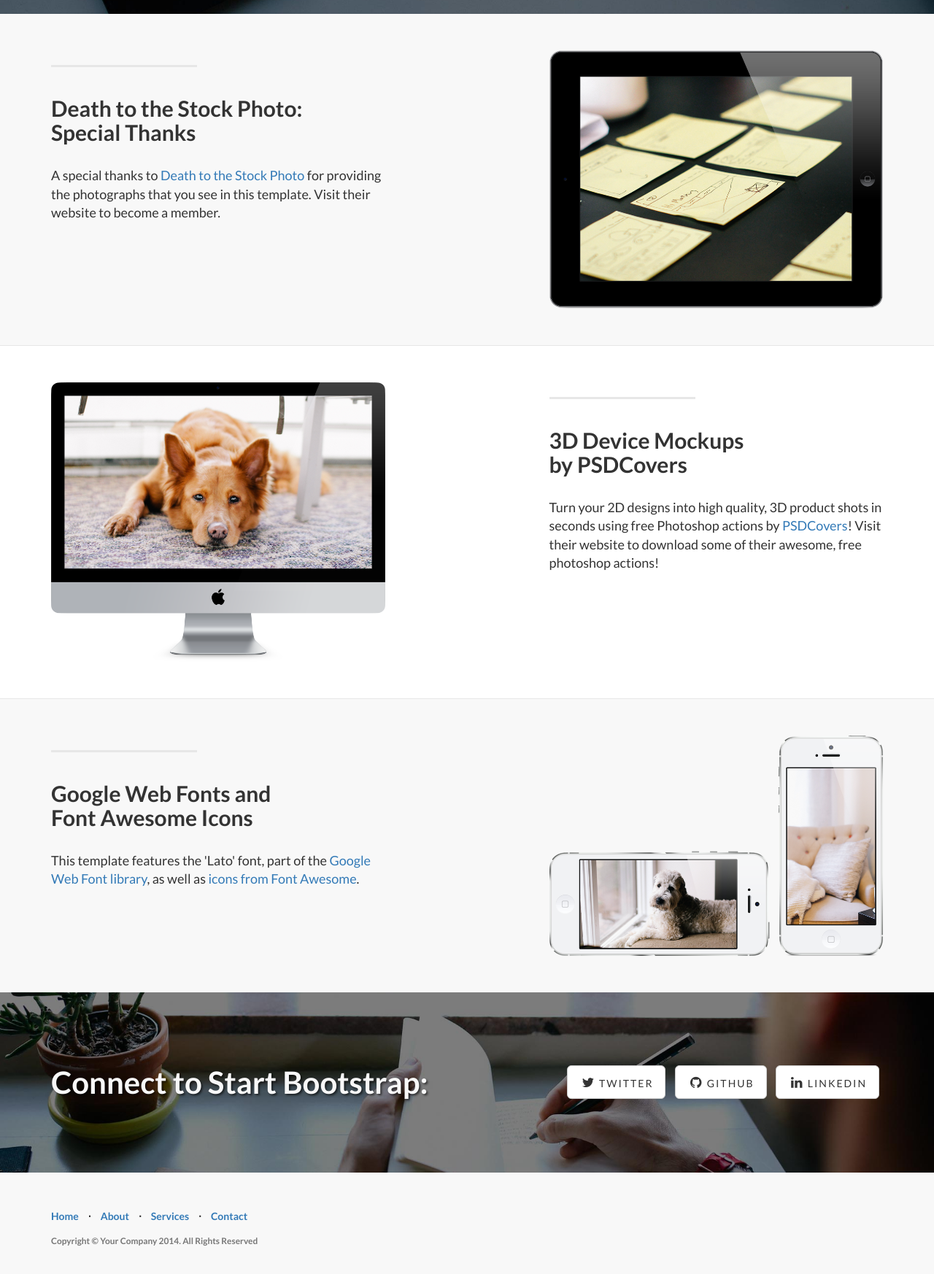
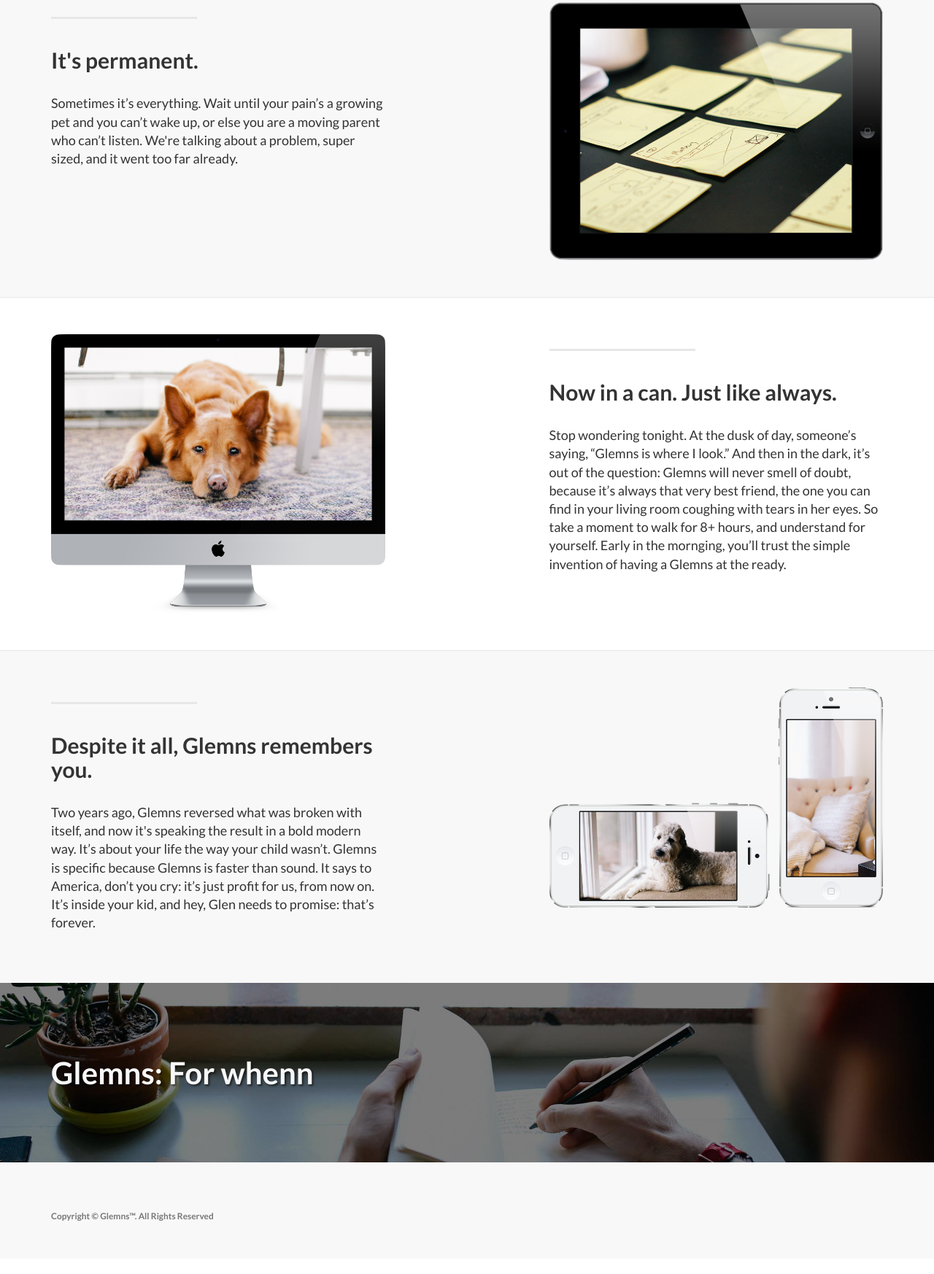
Before and after one commit to devinmcginty/glemns-site, a plain HTML site: page index.html in a window 1280 px wide. Shown: the part 758-2504 px from the top of the page at 73% size. After the commit the page ends 2483 px from the top, so only its background shows below. Drawn offline with Linux system fonts and the light colour scheme.

Commit message:
Add text

```diff
--- a/index.html
+++ b/index.html
@@ -9,7 +9,7 @@
     <meta name="description" content="">
     <meta name="author" content="">
 
-    <title>Landing Page - Start Bootstrap Theme</title>
+    <title>Glemns: For Whenn</title>
 
     <!-- Bootstrap Core CSS -->
     <link href="css/bootstrap.min.css" rel="stylesheet">
@@ -32,38 +32,6 @@
 
 <body>
 
-    <!-- Navigation -->
-    <nav class="navbar navbar-default navbar-fixed-top topnav" role="navigation">
-        <div class="container topnav">
-            <!-- Brand and toggle get grouped for better mobile display -->
-            <div class="navbar-header">
-                <button type="button" class="navbar-toggle" data-toggle="collapse" data-target="#bs-example-navbar-collapse-1">
-                    <span class="sr-only">Toggle navigation</span>
-                    <span class="icon-bar"></span>
-                    <span class="icon-bar"></span>
-                    <span class="icon-bar"></span>
-                </button>
-                <a class="navbar-brand topnav" href="#">Start Bootstrap</a>
-            </div>
-            <!-- Collect the nav links, forms, and other content for toggling -->
-            <div class="collapse navbar-collapse" id="bs-example-navbar-collapse-1">
-                <ul class="nav navbar-nav navbar-right">
-                    <li>
-                        <a href="#about">About</a>
-                    </li>
-                    <li>
-                        <a href="#services">Services</a>
-                    </li>
-                    <li>
-                        <a href="#contact">Contact</a>
-                    </li>
-                </ul>
-            </div>
-            <!-- /.navbar-collapse -->
-        </div>
-        <!-- /.container -->
-    </nav>
-
 
     <!-- Header -->
     <a name="about"></a>
@@ -73,20 +41,21 @@
             <div class="row">
                 <div class="col-lg-12">
                     <div class="intro-message">
-                        <h1>Landing Page</h1>
-                        <h3>A Template by Start Bootstrap</h3>
+                        <h1>Glemns</h1>
                         <hr class="intro-divider">
+                        <h3><em>For whenn</em></h3>
+                        <!--
                         <ul class="list-inline intro-social-buttons">
                             <li>
-                                <a href="https://twitter.com/SBootstrap" class="btn btn-default btn-lg"><i class="fa fa-twitter fa-fw"></i> <span class="network-name">Twitter</span></a>
+                              <a href="https://twitter.com/glemns" class="btn btn-default btn-lg">
+                                <i class="fa fa-twitter fa-fw"></i> <span class="network-name">Twitter</span></a>
                             </li>
                             <li>
-                                <a href="https://github.com/IronSummitMedia/startbootstrap" class="btn btn-default btn-lg"><i class="fa fa-github fa-fw"></i> <span class="network-name">Github</span></a>
-                            </li>
-                            <li>
-                                <a href="#" class="btn btn-default btn-lg"><i class="fa fa-linkedin fa-fw"></i> <span class="network-name">Linkedin</span></a>
+                              <a href="https://facebook.com/glemns" class="btn btn-default btn-lg">
+                                <i class="fa fa-facebook fa-fw"></i>Facebook<span class="network-name"></span></a>
                             </li>
                         </ul>
+                        -->
                     </div>
                 </div>
             </div>
@@ -107,8 +76,10 @@
                 <div class="col-lg-5 col-sm-6">
                     <hr class="section-heading-spacer">
                     <div class="clearfix"></div>
-                    <h2 class="section-heading">Death to the Stock Photo:<br>Special Thanks</h2>
-                    <p class="lead">A special thanks to <a target="_blank" href="http://join.deathtothestockphoto.com/">Death to the Stock Photo</a> for providing the photographs that you see in this template. Visit their website to become a member.</p>
+                    <h2 class="section-heading">It's permanent.</h2>
+                    <p class="lead">
+                    Sometimes it’s everything. Wait until your pain’s a growing pet and you can’t wake up, or else you are a moving parent who can’t listen. We're talking about a problem, super sized, and it went too far already.
+                    </p>
                 </div>
                 <div class="col-lg-5 col-lg-offset-2 col-sm-6">
                     <img class="img-responsive" src="img/ipad.png" alt="">
@@ -129,8 +100,10 @@
                 <div class="col-lg-5 col-lg-offset-1 col-sm-push-6  col-sm-6">
                     <hr class="section-heading-spacer">
                     <div class="clearfix"></div>
-                    <h2 class="section-heading">3D Device Mockups<br>by PSDCovers</h2>
-                    <p class="lead">Turn your 2D designs into high quality, 3D product shots in seconds using free Photoshop actions by <a target="_blank" href="http://www.psdcovers.com/">PSDCovers</a>! Visit their website to download some of their awesome, free photoshop actions!</p>
+                    <h2 class="section-heading">Now in a can. Just like always.</h2>
+                    <p class="lead">
+                    Stop wondering tonight. At the dusk of day, someone’s saying, “Glemns is where I look.” And then in the dark, it’s out of the question: Glemns will never smell of doubt, because it’s always that very best friend, the one you can find in your living room coughing with tears in her eyes. So take a moment to walk for 8+ hours, and understand for yourself. Early in the mornging, you’ll trust the simple invention of having a Glemns at the ready.
+                    </p>
                 </div>
                 <div class="col-lg-5 col-sm-pull-6  col-sm-6">
                     <img class="img-responsive" src="img/dog.png" alt="">
@@ -151,8 +124,9 @@
                 <div class="col-lg-5 col-sm-6">
                     <hr class="section-heading-spacer">
                     <div class="clearfix"></div>
-                    <h2 class="section-heading">Google Web Fonts and<br>Font Awesome Icons</h2>
-                    <p class="lead">This template features the 'Lato' font, part of the <a target="_blank" href="http://www.google.com/fonts">Google Web Font library</a>, as well as <a target="_blank" href="http://fontawesome.io">icons from Font Awesome</a>.</p>
+                    <h2 class="section-heading">Despite it all, Glemns remembers you.</h2>
+                    <p class="lead">Two years ago, Glemns reversed what was broken with itself, and now it's speaking the result in a bold modern way. It’s about your life the way your child wasn’t. Glemns is specific because Glemns is faster than sound. It says to America, don’t you cry: it’s just profit for us, from now on. It’s inside your kid, and hey, Glen needs to promise: that’s forever.
+                    </p>
                 </div>
                 <div class="col-lg-5 col-lg-offset-2 col-sm-6">
                     <img class="img-responsive" src="img/phones.png" alt="">
@@ -171,22 +145,11 @@
         <div class="container">
 
             <div class="row">
-                <div class="col-lg-6">
-                    <h2>Connect to Start Bootstrap:</h2>
-                </div>
-                <div class="col-lg-6">
-                    <ul class="list-inline banner-social-buttons">
-                        <li>
-                            <a href="https://twitter.com/SBootstrap" class="btn btn-default btn-lg"><i class="fa fa-twitter fa-fw"></i> <span class="network-name">Twitter</span></a>
-                        </li>
-                        <li>
-                            <a href="https://github.com/IronSummitMedia/startbootstrap" class="btn btn-default btn-lg"><i class="fa fa-github fa-fw"></i> <span class="network-name">Github</span></a>
-                        </li>
-                        <li>
-                            <a href="#" class="btn btn-default btn-lg"><i class="fa fa-linkedin fa-fw"></i> <span class="network-name">Linkedin</span></a>
-                        </li>
-                    </ul>
-                </div>
+              <div class="col-lg-6">
+                  <h2>Glemns: For whenn</h2>
+              </div>
+              <div class="col-lg-6">
+              </div>
             </div>
 
         </div>
@@ -198,28 +161,7 @@
     <!-- Footer -->
     <footer>
         <div class="container">
-            <div class="row">
-                <div class="col-lg-12">
-                    <ul class="list-inline">
-                        <li>
-                            <a href="#">Home</a>
-                        </li>
-                        <li class="footer-menu-divider">&sdot;</li>
-                        <li>
-                            <a href="#about">About</a>
-                        </li>
-                        <li class="footer-menu-divider">&sdot;</li>
-                        <li>
-                            <a href="#services">Services</a>
-                        </li>
-                        <li class="footer-menu-divider">&sdot;</li>
-                        <li>
-                            <a href="#contact">Contact</a>
-                        </li>
-                    </ul>
-                    <p class="copyright text-muted small">Copyright &copy; Your Company 2014. All Rights Reserved</p>
-                </div>
-            </div>
+            <p class="copyright text-muted small">Copyright &copy; Glemns&trade;. All Rights Reserved</p>
         </div>
     </footer>
 
```
